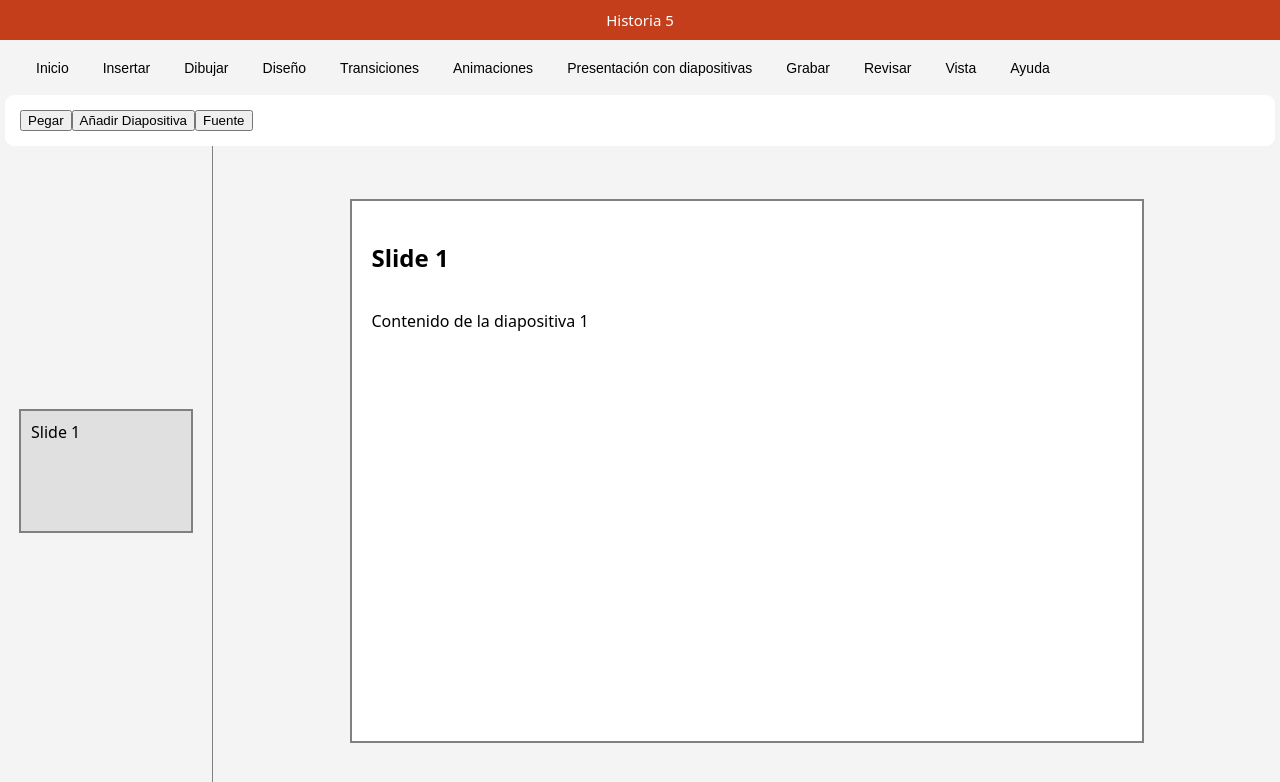
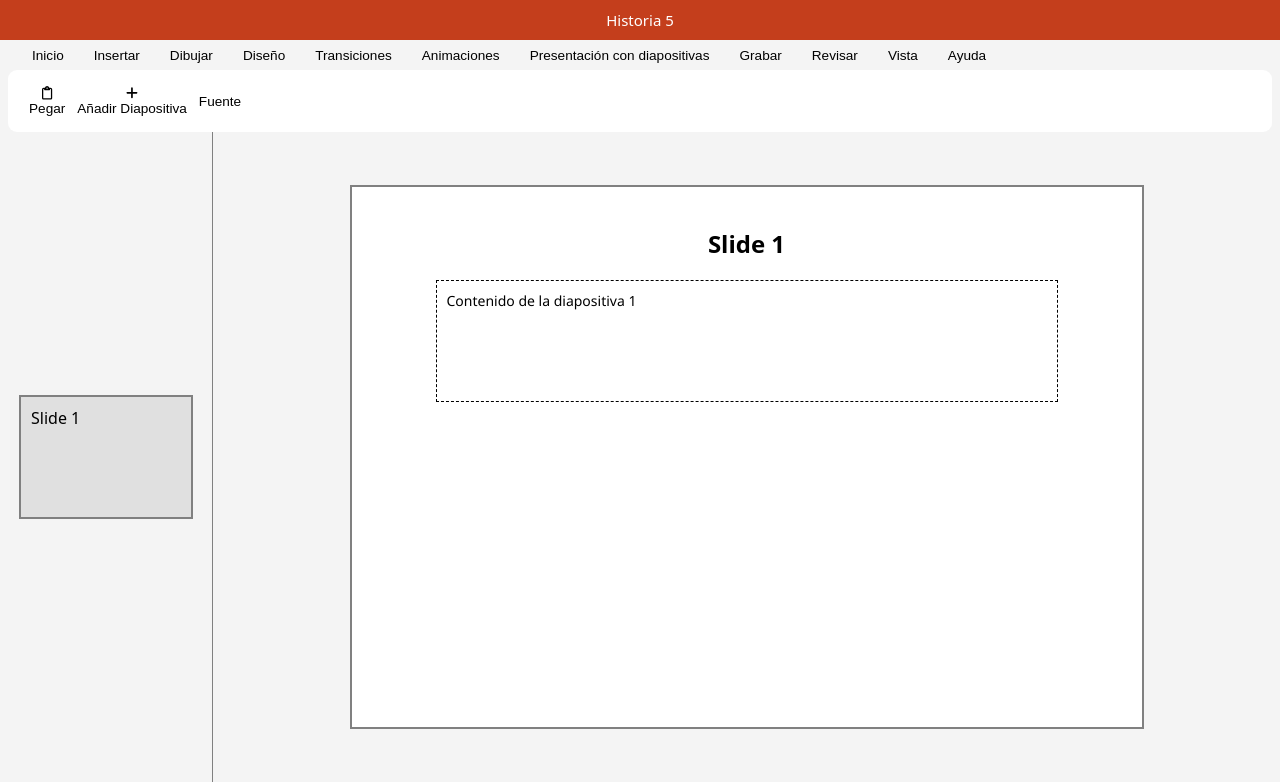
Before and after one commit to SebastianBaeza/DigitalSkillApp, a React (Vite) app in the folder react-app/: page /HU05 in a window 1280 px wide. Shown: the top 782 px of the page. Built offline with nearby package versions, Linux system fonts and the light colour scheme.

Commit message:
cuadro de texto incompleto

```diff
--- a/react-app/package.json
+++ b/react-app/package.json
@@ -12,6 +12,10 @@
   "dependencies": {
     "@emotion/react": "^11.11.4",
     "@emotion/styled": "^11.11.5",
+    "@fortawesome/fontawesome-svg-core": "^6.5.2",
+    "@fortawesome/free-regular-svg-icons": "^6.5.2",
+    "@fortawesome/free-solid-svg-icons": "^6.5.2",
+    "@fortawesome/react-fontawesome": "^0.2.2",
     "@mui/material": "^5.15.19",
     "blockly": "^11.1.0",
     "bootstrap": "^5.2.3",
--- a/react-app/src/HU05.jsx
+++ b/react-app/src/HU05.jsx
@@ -26,11 +26,20 @@ export function HU05 () {
         setCurrentSlide(newSlide);
     };
 
+    const onPaste = () => {
+        try {
+          const clipboardData = navigator.clipboard.readText();
+          onPaste(clipboardData);
+        } catch (error) {
+          console.error('Error al pegar desde el portapapeles:', error);
+        }
+    };
+
     return (
         <>
             <Title name="Historia 5" />
             <PptToolbar setMenuOption={setMenuOption}/>
-            <PptSecondaryMenu addSlide={addSlide} menuOption={menuOption} />
+            <PptSecondaryMenu addSlide={addSlide} onPaste={onPaste} menuOption={menuOption} />
             <div className="ppt-slides-container">
                 <PptSidebar slides={slides} setCurrentSlide={setCurrentSlide}/>
                 <PptEditor slide={currentSlide} />
--- a/react-app/src/assets/HUs/HU05/PptEditor.jsx
+++ b/react-app/src/assets/HUs/HU05/PptEditor.jsx
@@ -1,10 +1,17 @@
-import React from 'react';
+import React, { useState } from 'react';
+import { PptTextBox } from './PptTextBox';
 
 export function PptEditor ({ slide }) {
+  const [content, setContent] = useState(slide.content);
+
+  const handleContentUpdate = (newContent) => {
+    setContent(newContent);
+  };
+
   return (
     <div className="ppt-editor">
       <h2>{slide.title}</h2>
-      <p>{slide.content}</p>
+      <PptTextBox initialText={content} onUpdate={handleContentUpdate} />
     </div>
   );
 };
--- a/react-app/src/assets/HUs/HU05/PptSecondaryMenu.jsx
+++ b/react-app/src/assets/HUs/HU05/PptSecondaryMenu.jsx
@@ -1,12 +1,29 @@
 import React from 'react';
+import { FontAwesomeIcon } from '@fortawesome/react-fontawesome';
+import { faClipboard } from '@fortawesome/free-regular-svg-icons';
+import { faImage, faPlus } from '@fortawesome/free-solid-svg-icons';
 
-export function PptSecondaryMenu ({ addSlide, menuOption }) {
+export function PptSecondaryMenu ({ addSlide, onPaste, menuOption }) {
   return (
     <div className="ppt-secondary-menu">
       {menuOption === 'inicio' && (
         <>
-          <button>Pegar</button>
-          <button onClick={addSlide}>Añadir Diapositiva</button>
+          <button onClick={onPaste}>
+            <div>
+              <FontAwesomeIcon icon={faClipboard} />
+            </div>
+            <div>
+              Pegar
+            </div>
+          </button>
+          <button onClick={addSlide}>
+            <div>
+              <FontAwesomeIcon icon={faPlus} />
+            </div>
+            <div>
+              Añadir Diapositiva
+            </div>
+          </button>
           <button>Fuente</button>
         </>
       )}
--- /dev/null
+++ b/react-app/src/assets/HUs/HU05/PptTextBox.jsx
@@ -0,0 +1,21 @@
+import React, { useState } from 'react';
+
+export function PptTextBox ({ initialText, onUpdate }) {
+	const [text, setText] = useState(initialText);
+
+	const handleChange = (e) => {
+    setText(e.target.value);
+    onUpdate(e.target.value);
+  };
+
+  return (
+    <textarea
+      className="ppt-text-box"
+      value={text}
+      onChange={handleChange}
+      placeholder="Escribe algo..."
+    />
+  );
+};
+
+export default PptTextBox;
--- a/react-app/src/assets/HUs/HU05/PptToolbar.jsx
+++ b/react-app/src/assets/HUs/HU05/PptToolbar.jsx
@@ -1,4 +1,4 @@
-import React, { useState } from 'react';
+import React from 'react';
 
 export function PptToolbar ({ setMenuOption  }) {
 
--- a/react-app/src/assets/HUs/HU05/styles/HU05.css
+++ b/react-app/src/assets/HUs/HU05/styles/HU05.css
@@ -20,7 +20,7 @@ body {
 .ppt-toolbar {
     flex-direction: row;
     justify-content: left;
-    height: 50px;
+    height: 25px;
     display: flex;
     align-items: center;
     padding: 0 20px;
@@ -28,8 +28,8 @@ body {
 }
 
 .ppt-toolbar-option {
-    font-size: 14px;
-    padding: 5px 8px 0 16px;
+    font-size: 0.85rem;
+    padding: 5px 8px 0 12px;
     border-radius: 0px;
     border: none;
     background-color: #f4f4f4;
@@ -73,6 +73,7 @@ body {
 .ppt-editor {
     display: flex;
     flex-direction: column;
+    align-items: center;
     background-color: #fff;
     border: 2px gray solid;
     width: 750px;
@@ -84,8 +85,53 @@ body {
 .ppt-secondary-menu {
     background-color: #fff;
     border-radius: 9px;
-    margin: 5px 5px 0 5px;
+    margin: 5px 8px 0 8px;
     padding: 15px;
     display: flex;
     align-items: center;
 }
+
+.ppt-secondary-menu button {
+    font-size: 0.85rem;
+    display: flex;
+    flex-direction: column;
+    align-items: center;
+    justify-content: space-between;
+    border: none;
+    background-color: #fff;
+    box-shadow: none;
+    cursor: pointer;
+}
+
+.ppt-text-box {
+    width: 80%; /* O cualquier ancho inicial que prefieras */
+    height: 100px;
+    padding: 10px;
+    border: 1px solid #fff;
+    font-family: 'Segoe UI', Tahoma, Geneva, Verdana, sans-serif;
+    font-size: 14px;
+    resize: both; /* Deshabilitar el estilo de redimensionamiento predeterminado */
+    position: relative;
+    overflow: hidden; /* Ocultar el pseudo-elemento cuando no se está redimensionando */
+    outline: none;
+    border: 1px dashed #000;
+}
+
+.ppt-text-box:focus {
+    outline: none;
+    border: 1px dashed #000;
+}
+
+.ppt-text-box::after {
+    content: '';
+    width: 15px;
+    height: 15px;
+    position: absolute;
+    bottom: 5px;
+    right: 5px;
+    cursor: se-resize;
+}
+
+.ppt-text-box::-webkit-resizer {
+    display: none;
+}
```
Also changed, not shown: 1 other file (tests, documents, lock files or other folders).
